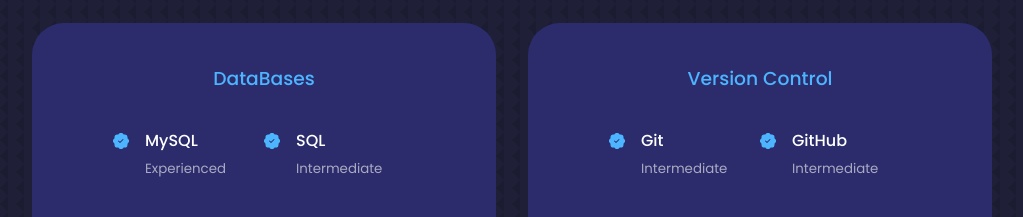
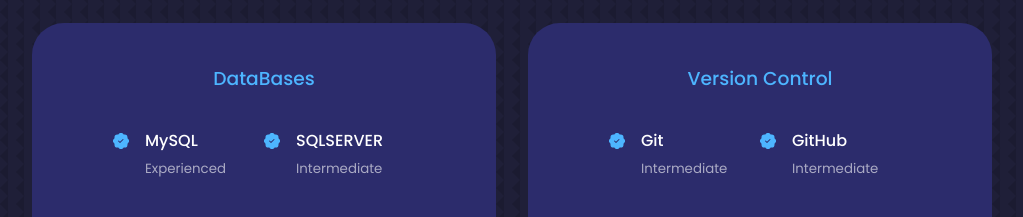
Before and after one commit to moelmou/portfolio_eng, a React (Create React App) app: page / in a window 1280 px wide. Shown: the part 2700-2917 px from the top of the page, without its empty margins (128-1151 px from the left). Built offline with nearby package versions, Linux system fonts and the light colour scheme.

Commit message:
second commit modifs

```diff
--- a/src/components/hardskills/Hardskills.jsx
+++ b/src/components/hardskills/Hardskills.jsx
@@ -146,7 +146,7 @@
             <article className='hardskills__details'>
               <BsPatchCheckFill className='hardskills__details-icon'/>
               <div>
-                <h4>SQL</h4>
+                <h4>SQLSERVER</h4>
               <small className='text-light'>Intermediate</small>
               </div>
             </article>
```
